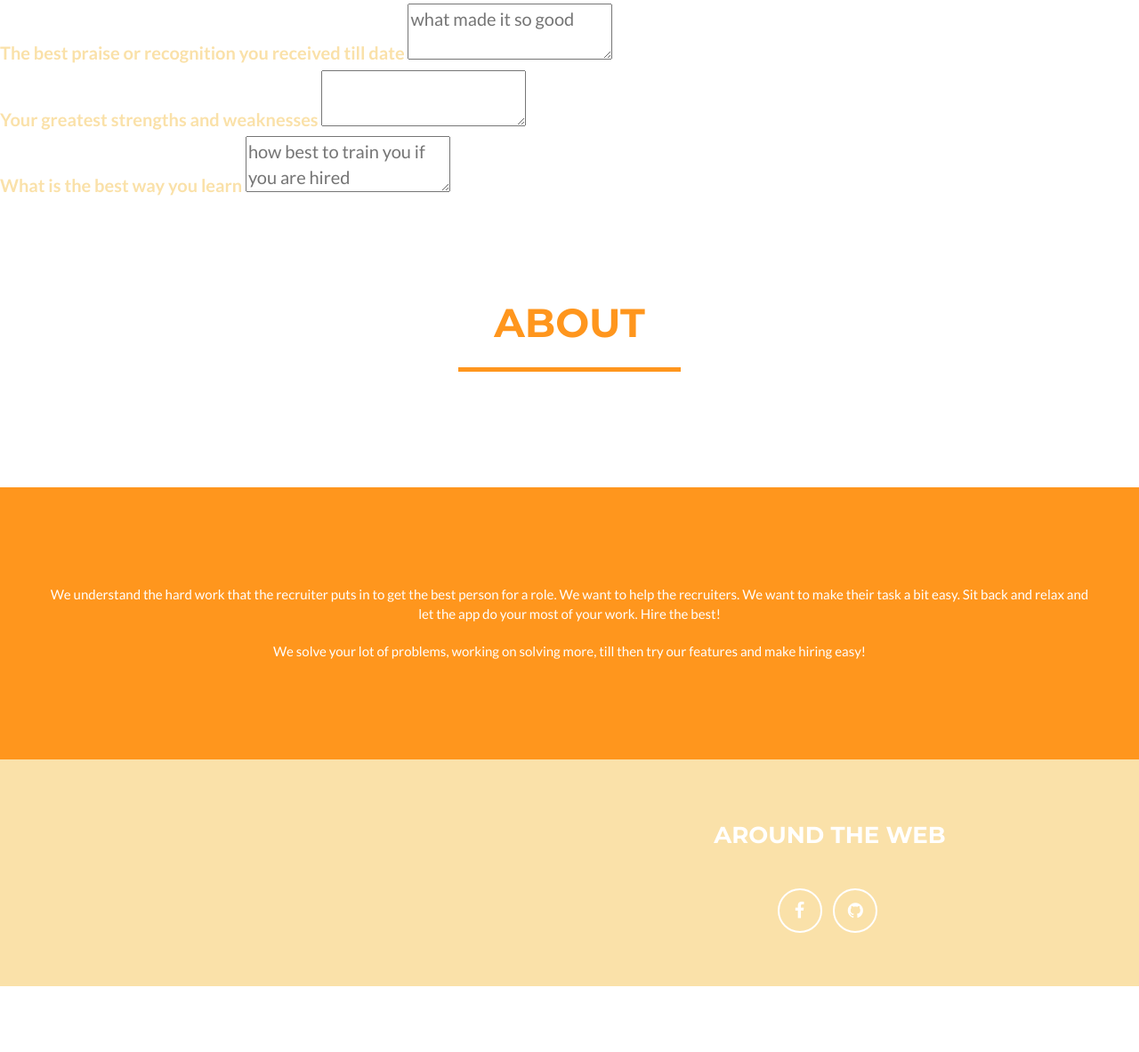
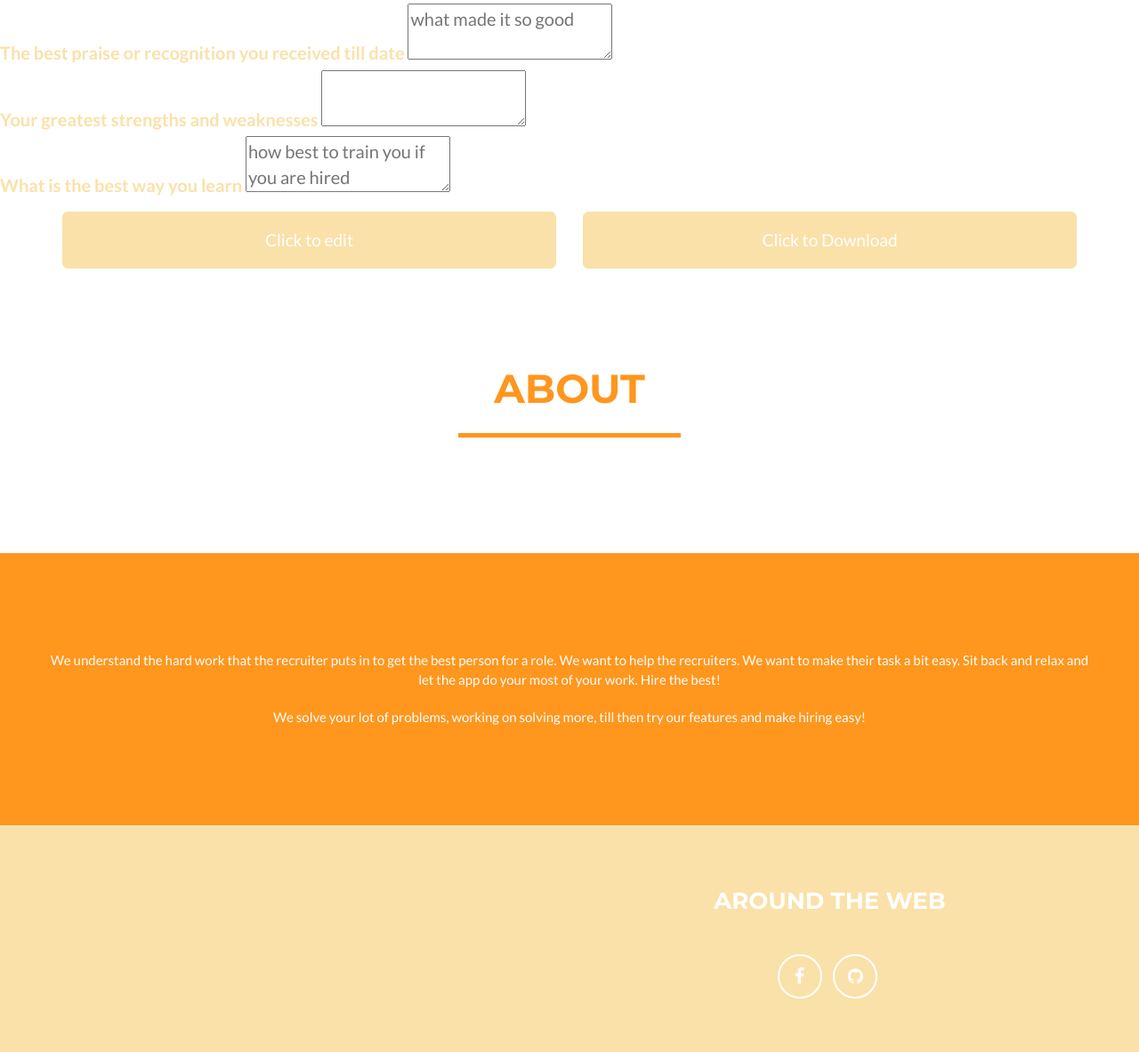
Before and after one commit to tapaswenipathak/Recruiters-Friend, a Django app: page /questions/ in a window 1280 px wide. Shown: the part 836-2019 px from the top of the page at 89% size. Before the commit the page ends 1945 px from the top, so only its background shows below. Run offline with Django 3.2, Linux system fonts and the light colour scheme; some libraries are stand-ins or nearby versions.

Commit message:
questionnaire buttons added

```diff
--- a/Recruiters_Friend/templates/questions.html
+++ b/Recruiters_Friend/templates/questions.html
@@ -32,6 +32,12 @@
 		 <textarea placeholder="how best to train you if you are hired"></textarea><br/>
 	</ol>
 
+	<div class ="container">
+		<div class=row>
+			<div class ="col-md-6"><button id="edit" class="btn btn-primary btn-lg btn-block">Click to edit</button></div>
+			<div class ="col-md-6"><button id="download" class="btn btn-primary btn-lg btn-block">Click to Download</button></div>
+		</div>
+	</div>
 
 	</p>
 {% endblock %}
```
